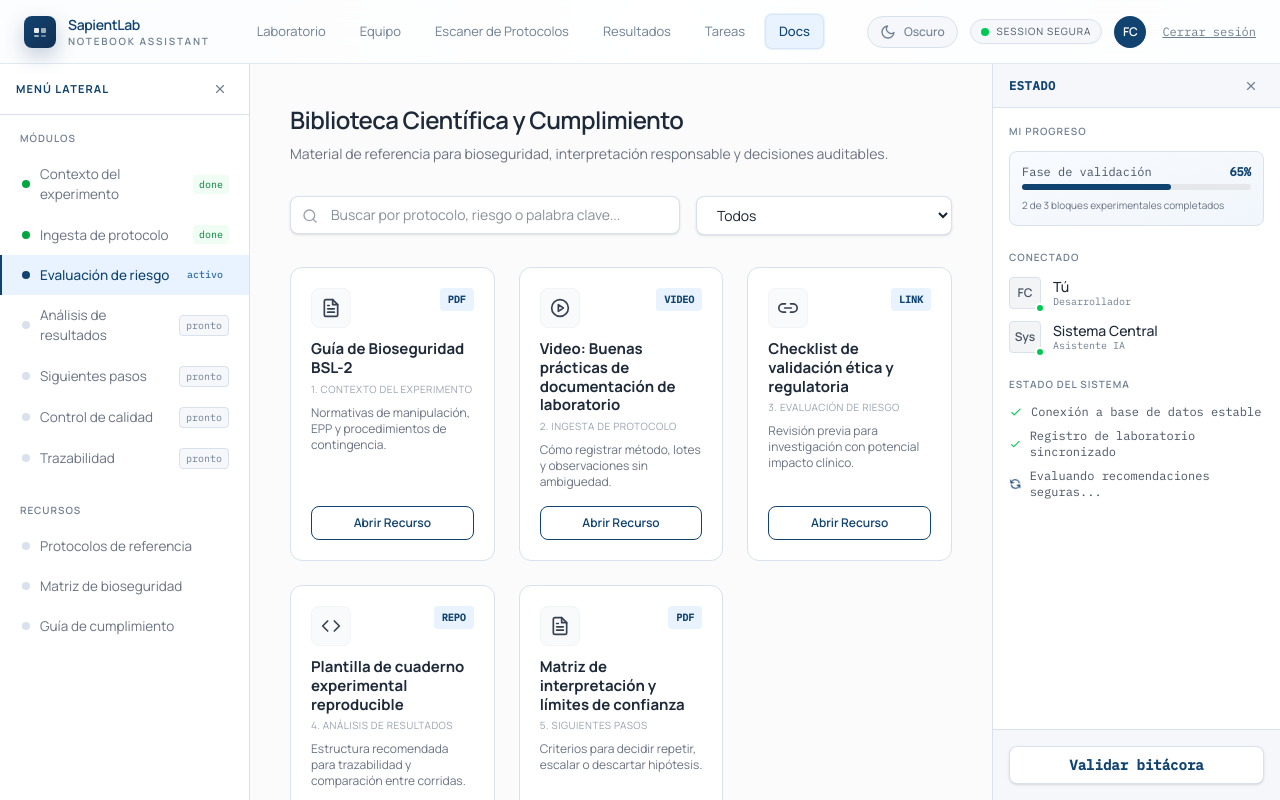
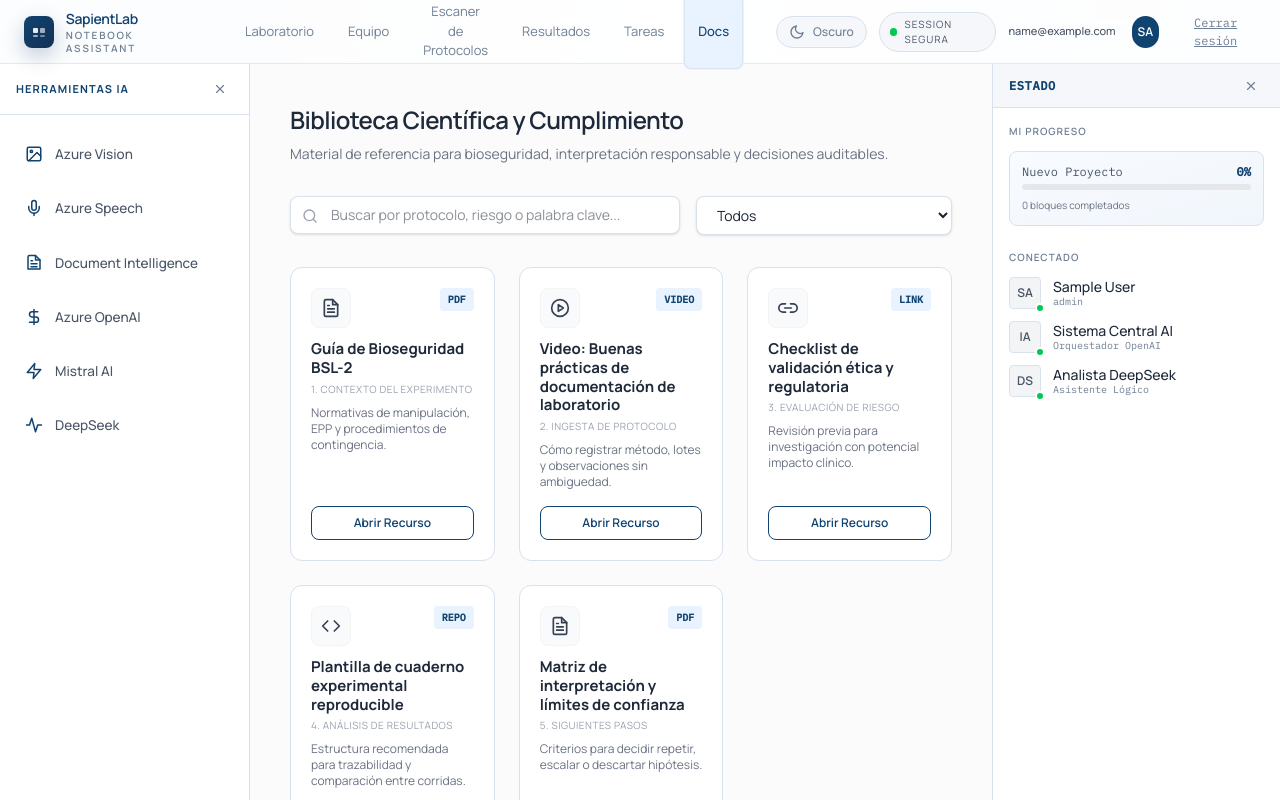
Before and after one commit to Sapient-Lab/Frontend, a React (Vite) app: page /app/docs in a window 1280 px wide. Built offline with nearby package versions, Linux system fonts and the light colour scheme; sample sign-in values are in the browser's storage.

Commit message:
feat(ui): update sidebars, remove static mock data, implement specific ai descriptions, handle session connection

```diff
--- a/src/components/layout/RootLayout.tsx
+++ b/src/components/layout/RootLayout.tsx
@@ -1,3 +1,5 @@
+import { useEffect } from 'react'
+import { useNavigate } from 'react-router-dom'
 import type { ReactNode } from 'react'
 import Topbar from './Topbar'
 import Sidebar from './Sidebar'
@@ -8,6 +10,18 @@ type Props = {
 }
 
 export default function RootLayout({ children }: Props) {
+  const navigate = useNavigate();
+
+  useEffect(() => {
+    // Si se cerró la pestaña, redirigir a login
+    if (!sessionStorage.getItem('active_session')) {
+      localStorage.removeItem('sapientlab_user_id');
+      localStorage.removeItem('sapientlab_user_name');
+      localStorage.removeItem('user');
+      navigate('/login');
+    }
+  }, [navigate]);
+
   return (
     <div className="flex flex-col h-screen overflow-hidden">
       <Topbar />
--- a/src/components/layout/Sidebar.tsx
+++ b/src/components/layout/Sidebar.tsx
@@ -1,31 +1,76 @@
 import { useState } from 'react'
-import type { SidebarModule } from '../../types/navigation'
 
-const modules: SidebarModule[] = [
-  { id: '1', label: 'Contexto del experimento', status: 'done'   },
-  { id: '2', label: 'Ingesta de protocolo',     status: 'done'   },
-  { id: '3', label: 'Evaluación de riesgo',     status: 'active' },
-  { id: '4', label: 'Análisis de resultados',   status: 'locked' },
-  { id: '5', label: 'Siguientes pasos',         status: 'locked' },
-  { id: '6', label: 'Control de calidad',       status: 'locked' },
-  { id: '7', label: 'Trazabilidad',             status: 'locked' },
+const aiTools = [
+  {
+    id: 'vision',
+    name: 'Azure Vision',
+    description: 'Análisis de imágenes y extracción de características visuales en tiempo real para experimentos y muestras.',
+    icon: (
+      <svg width="18" height="18" viewBox="0 0 24 24" fill="none" stroke="currentColor" strokeWidth="2" strokeLinecap="round" strokeLinejoin="round">
+        <rect x="3" y="3" width="18" height="18" rx="2" ry="2"></rect>
+        <circle cx="8.5" cy="8.5" r="1.5"></circle>
+        <polyline points="21 15 16 10 5 21"></polyline>
+      </svg>
+    )
+  },
+  {
+    id: 'speech',
+    name: 'Azure Speech',
+    description: 'Reconocimiento y transcripción de voz para documentar notas de laboratorio sin usar las manos.',
+    icon: (
+      <svg width="18" height="18" viewBox="0 0 24 24" fill="none" stroke="currentColor" strokeWidth="2" strokeLinecap="round" strokeLinejoin="round">
+        <path d="M12 2a3 3 0 0 0-3 3v7a3 3 0 0 0 6 0V5a3 3 0 0 0-3-3Z"></path>
+        <path d="M19 10v2a7 7 0 0 1-14 0v-2"></path>
+        <line x1="12" y1="19" x2="12" y2="22"></line>
+      </svg>
+    )
+  },
+  {
+    id: 'document',
+    name: 'Document Intelligence',
+    description: 'Extracción automatizada de texto, estructura y pares clave-valor desde documentos y PDFs científicos.',
+    icon: (
+      <svg width="18" height="18" viewBox="0 0 24 24" fill="none" stroke="currentColor" strokeWidth="2" strokeLinecap="round" strokeLinejoin="round">
+        <path d="M14 2H6a2 2 0 0 0-2 2v16h16V8z"></path>
+        <polyline points="14 2 14 8 20 8"></polyline>
+        <line x1="16" y1="13" x2="8" y2="13"></line>
+        <line x1="16" y1="17" x2="8" y2="17"></line>
+        <polyline points="10 9 9 9 8 9"></polyline>
+      </svg>
+    )
+  },
+  {
+    id: 'openai',
+    name: 'Azure OpenAI',
+    description: 'Motor principal de razonamiento y orquestador cognitivo para síntesis de literatura y generación de hipótesis.',
+    icon: (
+      <svg width="18" height="18" viewBox="0 0 24 24" fill="none" stroke="currentColor" strokeWidth="2" strokeLinecap="round" strokeLinejoin="round">
+        <path d="M12 2v20"></path>
+        <path d="M17 5H9.5a3.5 3.5 0 0 0 0 7h5a3.5 3.5 0 0 1 0 7H6"></path>
+      </svg>
+    )
+  },
+  {
+    id: 'mistral',
+    name: 'Mistral AI',
+    description: 'Agente veloz especializado en la transformación rápida de textos y resúmenes de información experimental.',
+    icon: (
+      <svg width="18" height="18" viewBox="0 0 24 24" fill="none" stroke="currentColor" strokeWidth="2" strokeLinecap="round" strokeLinejoin="round">
+        <polygon points="13 2 3 14 12 14 11 22 21 10 12 10 13 2"></polygon>
+      </svg>
+    )
+  },
+  {
+    id: 'deepseek',
+    name: 'DeepSeek',
+    description: 'Asistente de lógica profunda para verificación de pasos analíticos y depuración algorítmica y de datos.',
+    icon: (
+      <svg width="18" height="18" viewBox="0 0 24 24" fill="none" stroke="currentColor" strokeWidth="2" strokeLinecap="round" strokeLinejoin="round">
+        <path d="M2 12h4l3-9 5 18 3-9h5"></path>
+      </svg>
+    )
+  }
 ]
-
-const resources = ['Protocolos de referencia', 'Matriz de bioseguridad', 'Guía de cumplimiento']
-
-const statusTag: Record<SidebarModule['status'], { label: string; className: string }> = {
-  done:   { label: 'done',   className: 'bg-green-50 text-green-700' },
-  active: { label: 'activo', className: 'bg-accent-light text-accent-dim' },
-  locked: { label: 'pronto', className: 'bg-lab-bg text-muted border border-lab-border' },
-}
-
-const dotColor: Record<SidebarModule['status'], string> = {
-  done:   'bg-green-600',
-  active: 'bg-accent',
-  locked: 'bg-lab-border',
-}
-
-const itemBase = 'flex items-center gap-2.5 px-5 py-2.5 text-[13.5px] cursor-pointer transition-all border-l-2'
 
 export default function Sidebar() {
   const [open, setOpen] = useState(true)
@@ -51,10 +96,10 @@ export default function Sidebar() {
 
       {/* Sidebar completo */}
       {open && (
-        <aside className="flex-shrink-0 w-[250px] bg-surface border-r border-lab-border flex flex-col h-full overflow-hidden">
+        <aside className="flex-shrink-0 w-[250px] bg-surface border-r border-lab-border flex flex-col h-full overflow-visible z-10">
           {/* Header */}
           <div className="flex items-center justify-between px-4 py-3 border-b border-lab-border shrink-0">
-            <span className="text-[11px] font-bold uppercase tracking-widest text-accent">Menú lateral</span>
+            <span className="text-[11px] font-bold uppercase tracking-widest text-accent">Herramientas IA</span>
             <button
               onClick={() => setOpen(false)}
               title="Cerrar menú"
@@ -68,44 +113,26 @@ export default function Sidebar() {
           </div>
 
           {/* Contenido scrolleable */}
-          <div className="flex-1 overflow-y-auto py-4">
+          <div className="flex-1 overflow-y-visible py-4">
 
-            {/* Módulos */}
-            <div className="mb-6">
-              <p className="text-[10px] font-semibold uppercase tracking-widest text-muted px-5 pb-2">
-                Módulos
-              </p>
-              {modules.map((mod) => {
-                const isActive = mod.status === 'active'
-                const tag = statusTag[mod.status]
-                return (
-                  <div
-                    key={mod.id}
-                    className={`${itemBase} ${
-                      isActive
-                        ? 'bg-accent-light text-accent border-accent font-medium'
-                        : 'text-gray-500 border-transparent hover:bg-lab-bg hover:text-gray-800'
-                    }`}
-                  >
-                    <span className={`w-2 h-2 rounded-full flex-shrink-0 ${dotColor[mod.status]}`} />
-                    <span className="flex-1">{mod.label}</span>
-                    <span className={`text-[10px] font-mono px-1.5 py-0.5 rounded ${tag.className}`}>
-                      {tag.label}
-                    </span>
+            {/* IAs Disponibles */}
+            <div className="mb-6 space-y-2 px-3 relative">
+              {aiTools.map((tool) => (
+                <div
+                  key={tool.id}
+                  className="group relative flex items-center gap-3 p-3 rounded-lg border border-transparent hover:border-accent hover:bg-accent-light text-gray-600 hover:text-accent cursor-pointer transition-all"
+                >
+                  <div className="flex-shrink-0 text-accent">
+                    {tool.icon}
                   </div>
-                )
-              })}
-            </div>
+                  <span className="flex-1 font-medium text-[13.5px]">{tool.name}</span>
 
-            {/* Recursos */}
-            <div>
-              <p className="text-[10px] font-semibold uppercase tracking-widest text-muted px-5 pb-2">
-                Recursos
-              </p>
-              {resources.map((r) => (
-                <div key={r} className={`${itemBase} text-gray-500 border-transparent hover:bg-lab-bg hover:text-gray-800`}>
-                  <span className="w-2 h-2 rounded-full flex-shrink-0 bg-lab-border" />
-                  {r}
+                  {/* Tooltip on hover */}
+                  <div className="absolute left-[calc(100%+10px)] top-1/2 -translate-y-1/2 w-48 bg-gray-900 text-white text-xs rounded-md p-3 opacity-0 invisible group-hover:opacity-100 group-hover:visible transition-all z-50 shadow-xl pointer-events-none">
+                    <div className="absolute top-1/2 -translate-y-1/2 -left-2 border-4 border-transparent border-r-gray-900" />
+                    <p className="font-semibold text-[13px] mb-1">{tool.name}</p>
+                    <p className="text-gray-300 leading-relaxed font-sans">{tool.description}</p>
+                  </div>
                 </div>
               ))}
             </div>
--- a/src/components/layout/TeamPanel.tsx
+++ b/src/components/layout/TeamPanel.tsx
@@ -1,4 +1,4 @@
-import { useState } from 'react';
+import { useState, useEffect } from 'react';
 import { useProject } from '../../context/ProjectContext';
 import { useTheme } from '../../context/ThemeContext';
 
@@ -6,16 +6,32 @@ export default function TeamPanel() {
   const { projectMode } = useProject();
   const { isDark } = useTheme();
   const [open, setOpen] = useState(true);
+  const [user, setUser] = useState<{name: string, initials: string, role: string} | null>(null);
+
+  useEffect(() => {
+    const storedUser = localStorage.getItem('user');
+    if (storedUser) {
+      try {
+        const parsed = JSON.parse(storedUser);
+        const name = parsed.name || parsed.username || 'Usuario';
+        const initials = name.substring(0, 2).toUpperCase();
+        setUser({ name, initials, role: parsed.role || 'Investigador' });
+      } catch(e) {
+        setUser({ name: 'Tú', initials: 'TU', role: 'Usuario' });
+      }
+    } else {
+      setUser({ name: 'Tú', initials: 'TU', role: 'Usuario' });
+    }
+  }, []);
 
   const teamMembers = [
-    { id: 1, name: 'Tú', initials: 'FC', role: 'Desarrollador', status: 'online' },
-    ...((projectMode === 'team') ? [
+    ...(user ? [{ id: 1, name: user.name, initials: user.initials, role: user.role, status: 'online' }] : []),
+    ...(projectMode === 'team' ? [
       { id: 2, name: 'Dr. A. Gómez', initials: 'AG', role: 'Investigador Principal', status: 'online' },
-      { id: 3, name: 'Elena R.', initials: 'ER', role: 'Especialista Datos', status: 'away' },
-      { id: 4, name: 'Sistema Central', initials: 'Sys', role: 'Bot Automático', status: 'online' },
-    ] : [
-      { id: 4, name: 'Sistema Central', initials: 'Sys', role: 'Asistente IA', status: 'online' }
-    ])
+      { id: 3, name: 'Elena R.', initials: 'ER', role: 'Especialista Datos', status: 'away' }
+    ] : []),
+    { id: 4, name: 'Sistema Central AI', initials: 'IA', role: 'Orquestador OpenAI', status: 'online' },
+    { id: 5, name: 'Analista DeepSeek', initials: 'DS', role: 'Asistente Lógico', status: 'online' },
   ];
 
   return (
@@ -68,13 +84,13 @@ export default function TeamPanel() {
                 isDark ? 'bg-gradient-to-br from-[#132238] to-[#0f1c2f]' : 'bg-gradient-to-br from-[#f8fbff] to-[#f1f6fc]'
               }`}>
                 <div className="flex justify-between text-xs mb-1 font-mono">
-                  <span className="text-gray-600">Fase de validación</span>
-                  <span className="text-accent font-semibold">65%</span>
+                  <span className="text-gray-600">Nuevo Proyecto</span>
+                  <span className="text-accent font-semibold">0%</span>
                 </div>
                 <div className="w-full bg-gray-200 rounded-full h-1.5 mb-2">
-                  <div className="bg-accent h-1.5 rounded-full" style={{ width: '65%' }}></div>
+                  <div className="bg-accent h-1.5 rounded-full" style={{ width: '0%' }}></div>
                 </div>
-                <p className="text-[10px] text-gray-500">2 de 3 bloques experimentales completados</p>
+                <p className="text-[10px] text-gray-500">0 bloques completados</p>
               </div>
             </div>
 
@@ -103,33 +119,6 @@ export default function TeamPanel() {
               </div>
             </div>
 
-            {/* Estado del Sistema */}
-            <div>
-              <h3 className="text-[10px] font-semibold uppercase tracking-widest text-muted mb-3">Estado del Sistema</h3>
-              <div className="space-y-2">
-                <div className="flex items-center gap-2 text-xs font-mono">
-                  <svg className="w-3.5 h-3.5 text-green-500" fill="none" stroke="currentColor" viewBox="0 0 24 24"><path strokeLinecap="round" strokeLinejoin="round" strokeWidth="2" d="M5 13l4 4L19 7"></path></svg>
-                  <span className="text-gray-600">Conexión a base de datos estable</span>
-                </div>
-                <div className="flex items-center gap-2 text-xs font-mono">
-                  <svg className="w-3.5 h-3.5 text-green-500" fill="none" stroke="currentColor" viewBox="0 0 24 24"><path strokeLinecap="round" strokeLinejoin="round" strokeWidth="2" d="M5 13l4 4L19 7"></path></svg>
-                  <span className="text-gray-600">Registro de laboratorio sincronizado</span>
-                </div>
-                <div className="flex items-center gap-2 text-xs font-mono">
-                  <svg className="w-3.5 h-3.5 text-accent animate-spin" fill="none" stroke="currentColor" viewBox="0 0 24 24"><path strokeLinecap="round" strokeLinejoin="round" strokeWidth="2" d="M4 4v5h.582m15.356 2A8.001 8.001 0 004.582 9m0 0H9m11 11v-5h-.581m0 0a8.003 8.003 0 01-15.357-2m15.357 2H15"></path></svg>
-                  <span className="text-gray-600">Evaluando recomendaciones seguras...</span>
-                </div>
-              </div>
-            </div>
-
-          </div>
-
-          <div className="p-4 border-t border-lab-border bg-lab-bg shrink-0">
-            <button className={`w-full py-2 border border-lab-border text-accent font-mono text-sm font-semibold rounded-lg transition-colors shadow-sm ${
-              isDark ? 'bg-[#0f1724] hover:bg-[#162338]' : 'bg-white hover:bg-gray-50'
-            }`}>
-              Validar bitácora
-            </button>
           </div>
         </aside>
       )}
--- a/src/components/layout/Topbar.tsx
+++ b/src/components/layout/Topbar.tsx
@@ -17,6 +17,17 @@ export default function Topbar() {
   const currentPath = location.pathname
   const navigate = useNavigate()
   const { isDark, toggleTheme } = useTheme()
+
+  let userEmail = 'usuario@email.com';
+  let userInitials = 'FC';
+  try {
+    const userStr = localStorage.getItem('user');
+    if (userStr) {
+      const user = JSON.parse(userStr);
+      if (user.email) userEmail = user.email;
+      if (user.name) userInitials = user.name.substring(0, 2).toUpperCase();
+    }
+  } catch(e) {}
 
   return (
     <header className={`h-[64px] backdrop-blur-md border-b flex items-center px-6 gap-8 sticky top-0 z-50 transition-colors ${
@@ -82,11 +93,18 @@ export default function Topbar() {
           Session segura
         </div>
 
+        <div className="flex flex-col items-end mr-1">
+          <span className={`text-[11px] font-medium ${isDark ? 'text-gray-300' : 'text-gray-600'}`}>{userEmail}</span>
+        </div>
         <div className="w-[32px] h-[32px] bg-accent rounded-full flex items-center justify-center text-white text-xs font-semibold">
-          FC
+          {userInitials}
         </div>
         <button
-          onClick={() => navigate('/login')}
+          onClick={() => {
+            sessionStorage.removeItem('active_session');
+            localStorage.removeItem('user');
+            navigate('/login');
+          }}
           className="ml-1 text-[12px] font-mono text-muted hover:text-accent underline transition-colors"
         >
           Cerrar sesión
--- a/src/pages/Login.tsx
+++ b/src/pages/Login.tsx
@@ -59,6 +59,11 @@ export default function Login() {
         const res = await authService.register({ name, email, password });
         if (res.user?.id) localStorage.setItem('sapientlab_user_id', res.user.id.toString());
         if (res.user?.name) localStorage.setItem('sapientlab_user_name', res.user.name);
+        if (res.user) {
+          localStorage.setItem('user', JSON.stringify({ ...res.user, email }));
+          localStorage.setItem('sapientlab_login_time', Date.now().toString());
+          sessionStorage.setItem('active_session', 'true');
+        }
         console.log('Registro exitoso. Token fake guardado en fondo.');
         navigate('/onboarding');
 
@@ -67,6 +72,11 @@ export default function Login() {
         const res = await authService.login({ email, password });
         if (res.user?.id) localStorage.setItem('sapientlab_user_id', res.user.id.toString());
         if (res.user?.name) localStorage.setItem('sapientlab_user_name', res.user.name);
+        if (res.user) {
+          localStorage.setItem('user', JSON.stringify({ ...res.user, email }));
+          localStorage.setItem('sapientlab_login_time', Date.now().toString());
+          sessionStorage.setItem('active_session', 'true');
+        }
         console.log('Login exitoso. Token fake guardado en fondo.');
         navigate('/app');
       }
--- a/src/pages/Onboarding.tsx
+++ b/src/pages/Onboarding.tsx
@@ -10,8 +10,27 @@ interface Project {
 }
 
 export default function Onboarding() {
+  const navigate = useNavigate();
+
+  useEffect(() => {
+    if (!sessionStorage.getItem('active_session')) {
+      localStorage.removeItem('sapientlab_user_id');
+      localStorage.removeItem('sapientlab_user_name');
+      localStorage.removeItem('user');
+      navigate('/login');
+    }
+  }, [navigate]);
+
   const [view, setView] = useState<'choice' | 'create' | 'join'>('choice');
   const [projects, setProjects] = useState<Project[]>([]);
+  const [requestedProjects, setRequestedProjects] = useState<number[]>(() => {
+    try {
+      const saved = localStorage.getItem('sapientlab_requested_projects');
+      return saved ? JSON.parse(saved) : [];
+    } catch {
+      return [];
+    }
+  });
 
   // States para crear
   const [projectName, setProjectName] = useState('');
@@ -23,12 +42,11 @@ export default function Onboarding() {
   // State para buscar
   const [searchTerm, setSearchTerm] = useState('');
 
-  const navigate = useNavigate();
   const { setProjectId, setProjectMode, setProjectName: setGlobalProjectName, setProjectGoal, setProjectDesc } = useProject();
 
   useEffect(() => {
     if (view === 'join') {
-        fetch('/api/projects')
+        fetch(`/api/projects?userId=${localStorage.getItem('sapientlab_user_id') || ''}`)
             .then(res => res.json())
             .then(data => {
                 if (Array.isArray(data)) {
@@ -89,11 +107,13 @@ export default function Onboarding() {
             headers: { 'Content-Type': 'application/json' },
             body: JSON.stringify({ userId })
         });
-        alert('¡Tu solicitud ha sido enviada con éxito! Serás notificado cuando sea aprobada.');
-        setProjectId(projectId);
-        localStorage.setItem('sapientlab_project_id', projectId.toString());
-        setProjectMode('team');
-        navigate('/app');
+
+        // Save to local storage to remember pending state
+        const newRequested = [...requestedProjects, projectId];
+        setRequestedProjects(newRequested);
+        localStorage.setItem('sapientlab_requested_projects', JSON.stringify(newRequested));
+
+        alert('¡Tu solicitud ha sido enviada con éxito! Has quedado en estado PENDIENTE. No puedes acceder hasta que el administrador te apruebe.');
     } catch (e) {
         console.error('Error al solicitar unirse', e);
         alert('Hubo un problema al enviar la solicitud.');
@@ -253,12 +273,32 @@ export default function Onboarding() {
                       <p className="text-[11px] font-mono text-accent mb-1.5">Lead: {project.owner}</p>
                       <p className="text-xs text-muted leading-relaxed line-clamp-2">{project.desc}</p>
                     </div>
-                    <button
-                      onClick={() => handleJoinProject(project.id)}
-                      className="whitespace-nowrap px-4 py-1.5 border border-accent text-accent rounded text-sm font-medium hover:bg-accent hover:text-white transition-colors"
-                    >
-                      Solicitar
-                    </button>
+                    {project.status === 'active' ? (
+                      <button
+                         onClick={() => {
+                           localStorage.setItem('sapientlab_project_id', project.id.toString());
+                           setProjectId(project.id);
+                           setGlobalProjectName(project.name);
+                           setProjectDesc(project.desc || '');
+                           setProjectMode('team');
+                           navigate('/app');
+                         }}
+                         className="whitespace-nowrap px-4 py-1.5 border border-green-500 text-green-600 bg-green-50 rounded text-sm font-medium hover:bg-green-100 transition-colors">
+                        Entrar
+                      </button>
+                    ) : project.status === 'requested' || requestedProjects.includes(project.id) ? (
+                      <button
+                        disabled
+                        className="whitespace-nowrap px-4 py-1.5 border border-amber-500 text-amber-600 bg-amber-50 rounded text-sm font-medium opacity-80 cursor-not-allowed">
+                        Pendiente
+                      </button>
+                    ) : (
+                      <button
+                        onClick={() => handleJoinProject(project.id)}
+                        className="whitespace-nowrap px-4 py-1.5 border border-accent text-accent rounded text-sm font-medium hover:bg-accent hover:text-white transition-colors">
+                        Solicitar
+                      </button>
+                    )}
                   </div>
                 ))
               )}
```
